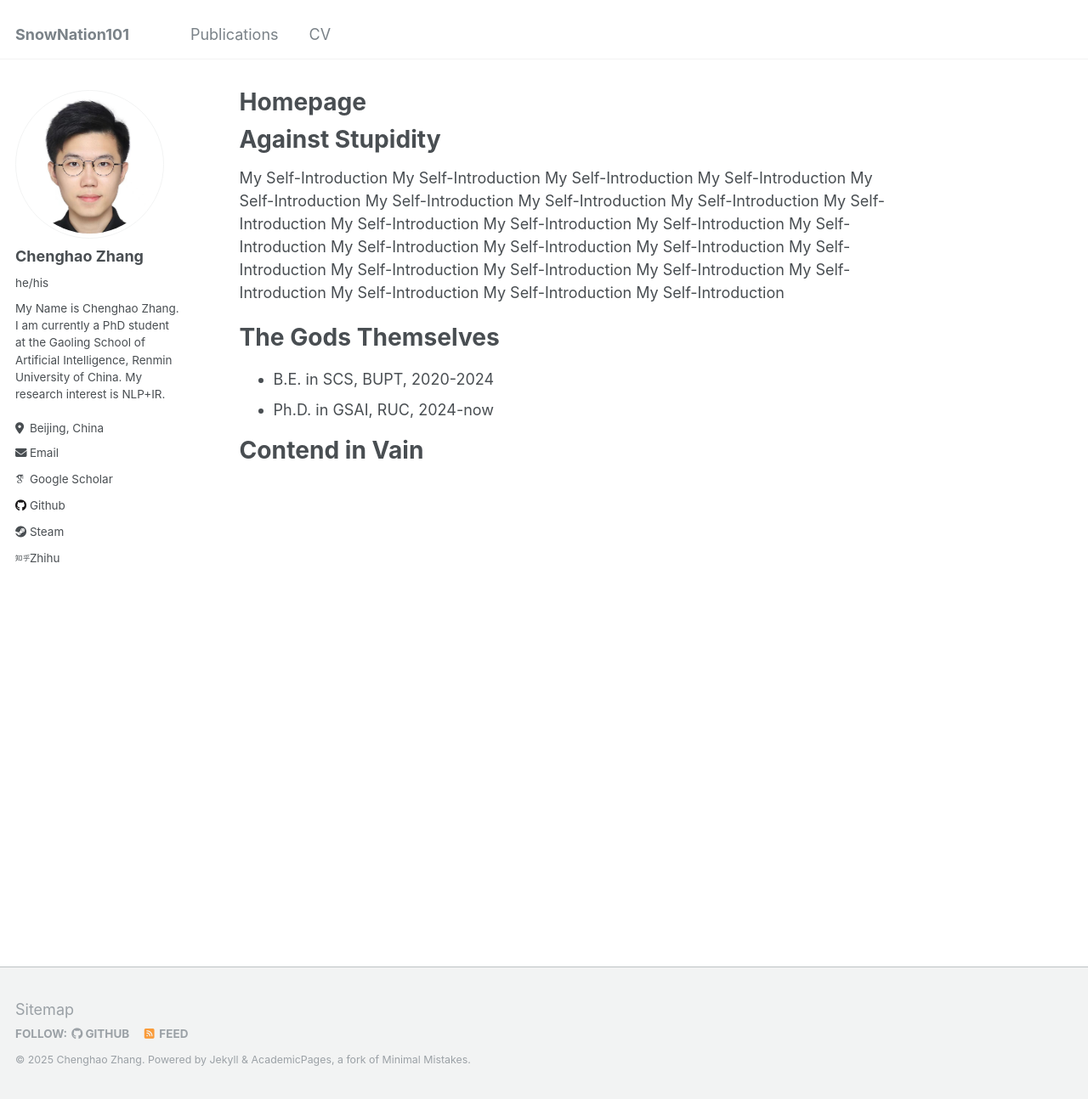
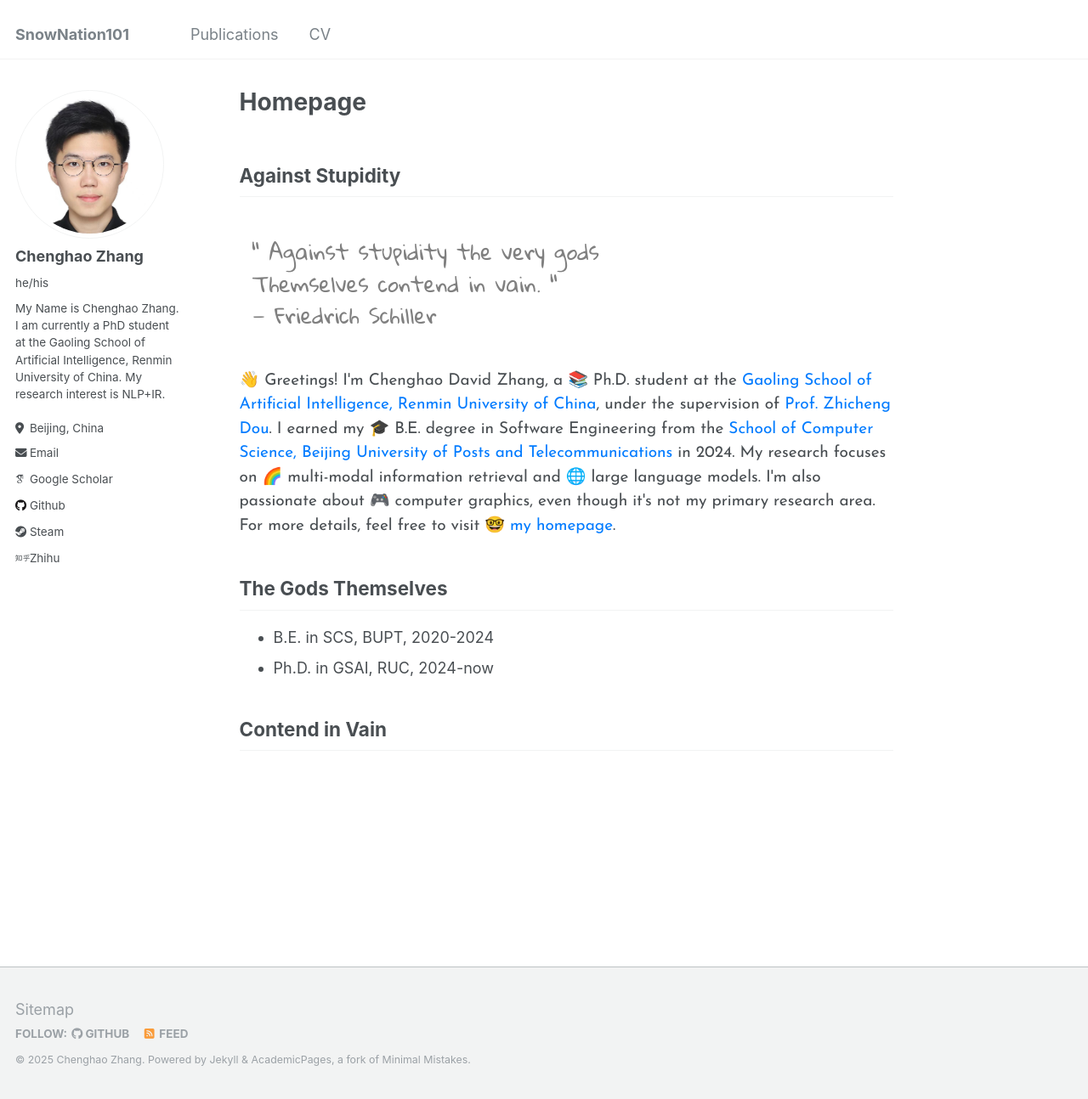
Before and after one commit to SnowNation101/SnowNation101.github.io, a Jekyll site: the page built from _pages/about.md, in a window 1280 px wide and 1294 px high. Shown: the whole window at 85% size. Built offline with Jekyll 4.4.1, drawn with Linux system fonts in a browser that asks for light colours; some web fonts are replaced.

Commit message:
Update main page.

```diff
--- a/_pages/about.md
+++ b/_pages/about.md
@@ -7,19 +7,53 @@ redirect_from:
   - /about.html
 ---
 
-# Against Stupidity
+## Against Stupidity
 
-My Self-Introduction My Self-Introduction My Self-Introduction
-My Self-Introduction My Self-Introduction My Self-Introduction
-My Self-Introduction My Self-Introduction My Self-Introduction
-My Self-Introduction My Self-Introduction My Self-Introduction
-My Self-Introduction My Self-Introduction My Self-Introduction
-My Self-Introduction My Self-Introduction My Self-Introduction
-My Self-Introduction My Self-Introduction My Self-Introduction
-My Self-Introduction My Self-Introduction My Self-Introduction
+<link rel="preconnect" href="https://fonts.googleapis.com">
+<link rel="preconnect" href="https://fonts.gstatic.com" crossorigin>
+<link href="https://fonts.googleapis.com/css2?family=Gloria+Hallelujah&display=swap" rel="stylesheet">
 
-# The Gods Themselves
+<style>
+  .quote {
+    color: gray;
+    font-size: 25px;
+    font-style: normal;
+    font-family: "Gloria Hallelujah", cursive;
+    padding: 15px;
+    margin-top: 30px;
+    margin-bottom: 30px;
+  }
+</style>
+<div class="quote">
+  " Against stupidity the very gods<br>Themselves contend in vain. "<br>— Friedrich Schiller
+</div>
+
+
+<link href="https://fonts.googleapis.com/css2?family=Josefin+Sans:ital,wght@0,100..700;1,100..700&display=swap" rel="stylesheet">
+
+
+<style>
+  .sans-main {
+    font-family: "Josefin Sans", sans-serif;
+    font-optical-sizing: auto;
+    font-style: normal;
+    font-size: 19px;
+  }
+  .sans-main a {
+    color: #007BFF;
+    text-decoration: none;
+  }
+  .sans-main a:hover {
+    text-decoration: underline;
+  }
+</style>
+
+<div class="sans-main">
+  👋 Greetings! I'm Chenghao David Zhang, a 📚 Ph.D. student at the <a href="http://ai.ruc.edu.cn/">Gaoling School of Artificial Intelligence, Renmin University of China</a>, under the supervision of <a href="http://playbigdata.ruc.edu.cn/dou/">Prof. Zhicheng Dou</a>. I earned my 🎓 B.E. degree in Software Engineering from the <a href="https://scs.bupt.edu.cn/index.htm">School of Computer Science, Beijing University of Posts and Telecommunications</a> in 2024. My research focuses on 🌈 multi-modal information retrieval and 🌐 large language models. I'm also passionate about 🎮 computer graphics, even though it's not my primary research area. For more details, feel free to visit 🤓 <a href="https://snownation101.github.io/">my homepage</a>.
+</div>
+
+## The Gods Themselves
 - B.E. in SCS, BUPT, 2020-2024
 - Ph.D. in GSAI, RUC, 2024-now
 
-# Contend in Vain
+## Contend in Vain
```
